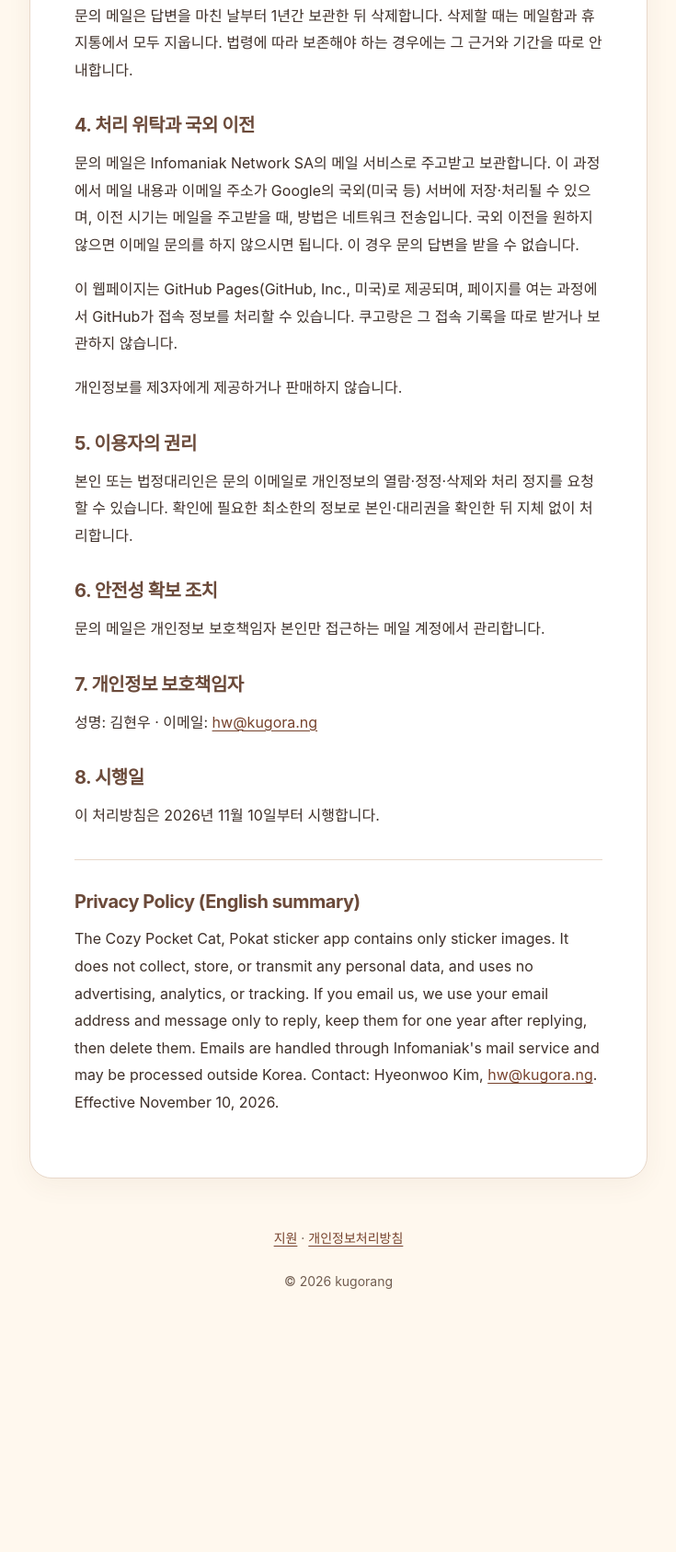
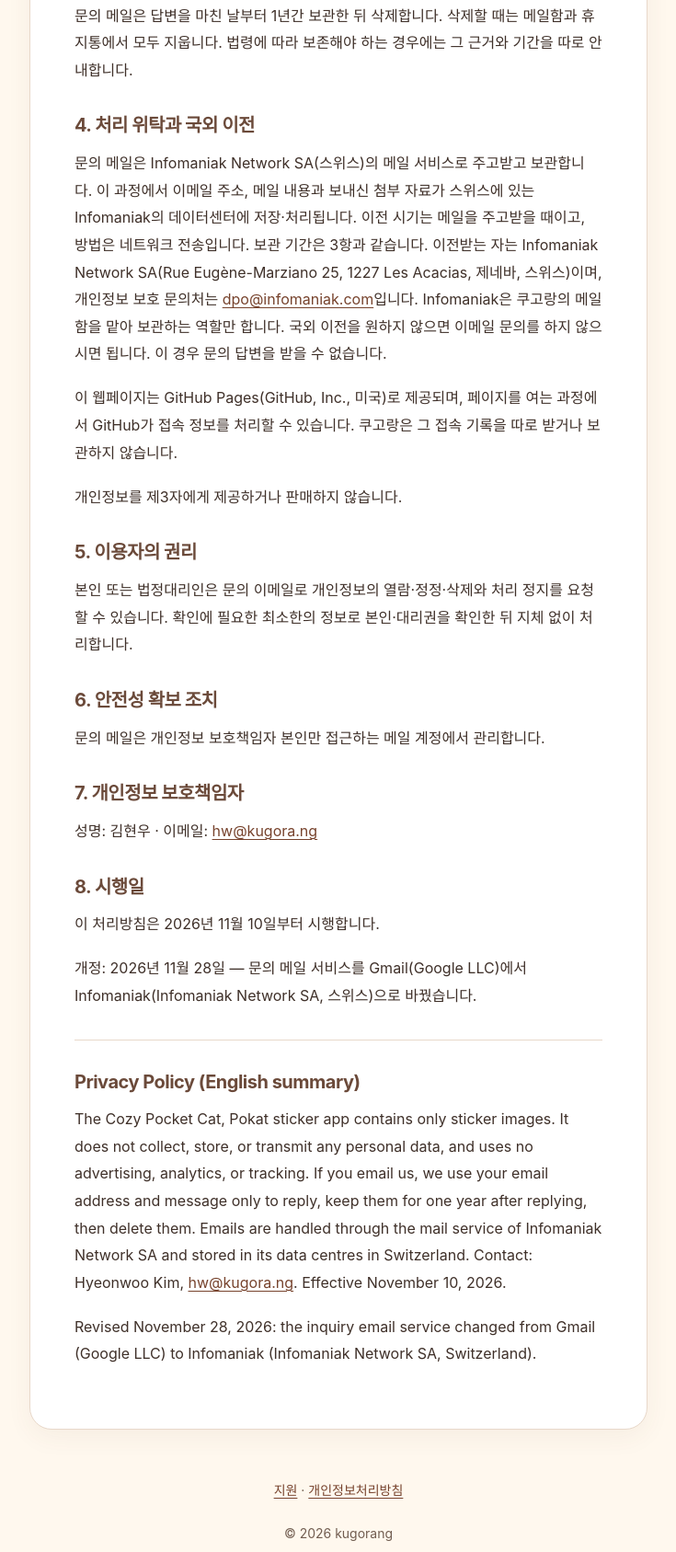
Before and after one commit to kugorang/pokat, a plain HTML site: page privacy.html in a window 1280 px wide. Shown: the part 800-2487 px from the top of the page at 92% size, without its empty margins (272-1007 px from the left). Before the commit the page ends 2256 px from the top, so only its background shows below. Drawn offline with Linux system fonts and the light colour scheme.

Commit message:
legal(draft): add Infomaniak Switzerland storage notice and 2026-11-28 revision
Co-Authored-By: Claude Opus 5.5 <noreply@anthropic.com>

```diff
--- a/privacy.html
+++ b/privacy.html
@@ -20,7 +20,7 @@
 <h2>3. 보유기간과 파기</h2>
 <p>문의 메일은 답변을 마친 날부터 1년간 보관한 뒤 삭제합니다. 삭제할 때는 메일함과 휴지통에서 모두 지웁니다. 법령에 따라 보존해야 하는 경우에는 그 근거와 기간을 따로 안내합니다.</p>
 <h2>4. 처리 위탁과 국외 이전</h2>
-<p>문의 메일은 Infomaniak Network SA의 메일 서비스로 주고받고 보관합니다. 이 과정에서 메일 내용과 이메일 주소가 Google의 국외(미국 등) 서버에 저장·처리될 수 있으며, 이전 시기는 메일을 주고받을 때, 방법은 네트워크 전송입니다. 국외 이전을 원하지 않으면 이메일 문의를 하지 않으시면 됩니다. 이 경우 문의 답변을 받을 수 없습니다.</p>
+<p>문의 메일은 Infomaniak Network SA(스위스)의 메일 서비스로 주고받고 보관합니다. 이 과정에서 이메일 주소, 메일 내용과 보내신 첨부 자료가 스위스에 있는 Infomaniak의 데이터센터에 저장·처리됩니다. 이전 시기는 메일을 주고받을 때이고, 방법은 네트워크 전송입니다. 보관 기간은 3항과 같습니다. 이전받는 자는 Infomaniak Network SA(Rue Eugène-Marziano 25, 1227 Les Acacias, 제네바, 스위스)이며, 개인정보 보호 문의처는 <a href="mailto:dpo@infomaniak.com">dpo@infomaniak.com</a>입니다. Infomaniak은 쿠고랑의 메일함을 맡아 보관하는 역할만 합니다. 국외 이전을 원하지 않으면 이메일 문의를 하지 않으시면 됩니다. 이 경우 문의 답변을 받을 수 없습니다.</p>
 <p>이 웹페이지는 GitHub Pages(GitHub, Inc., 미국)로 제공되며, 페이지를 여는 과정에서 GitHub가 접속 정보를 처리할 수 있습니다. 쿠고랑은 그 접속 기록을 따로 받거나 보관하지 않습니다.</p>
 <p>개인정보를 제3자에게 제공하거나 판매하지 않습니다.</p>
 <h2>5. 이용자의 권리</h2>
@@ -31,9 +31,11 @@
 <p>성명: 김현우 · 이메일: <a href="mailto:hw@kugora.ng">hw@kugora.ng</a></p>
 <h2>8. 시행일</h2>
 <p>이 처리방침은 2026년 11월 10일부터 시행합니다.</p>
+<p>개정: 2026년 11월 28일 — 문의 메일 서비스를 Gmail(Google LLC)에서 Infomaniak(Infomaniak Network SA, 스위스)으로 바꿨습니다.</p>
 <hr>
 <h2>Privacy Policy (English summary)</h2>
-<p>The Cozy Pocket Cat, Pokat sticker app contains only sticker images. It does not collect, store, or transmit any personal data, and uses no advertising, analytics, or tracking. If you email us, we use your email address and message only to reply, keep them for one year after replying, then delete them. Emails are handled through Infomaniak's mail service and may be processed outside Korea. Contact: Hyeonwoo Kim, <a href="mailto:hw@kugora.ng">hw@kugora.ng</a>. Effective November 10, 2026.</p>
+<p>The Cozy Pocket Cat, Pokat sticker app contains only sticker images. It does not collect, store, or transmit any personal data, and uses no advertising, analytics, or tracking. If you email us, we use your email address and message only to reply, keep them for one year after replying, then delete them. Emails are handled through the mail service of Infomaniak Network SA and stored in its data centres in Switzerland. Contact: Hyeonwoo Kim, <a href="mailto:hw@kugora.ng">hw@kugora.ng</a>. Effective November 10, 2026.</p>
+<p>Revised November 28, 2026: the inquiry email service changed from Gmail (Google LLC) to Infomaniak (Infomaniak Network SA, Switzerland).</p>
 </main>
 <footer>
 <p><a href="/">지원</a> · <a href="/privacy.html">개인정보처리방침</a></p>
```
